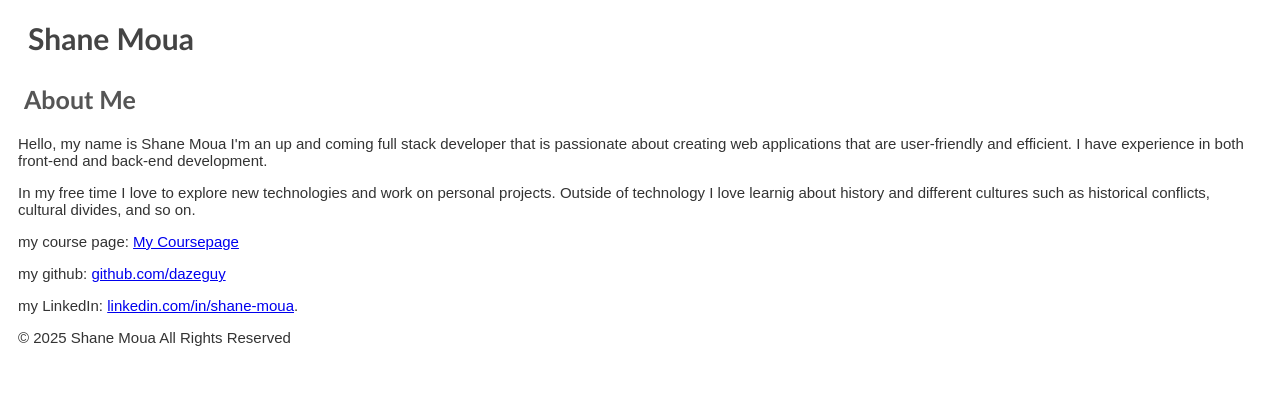
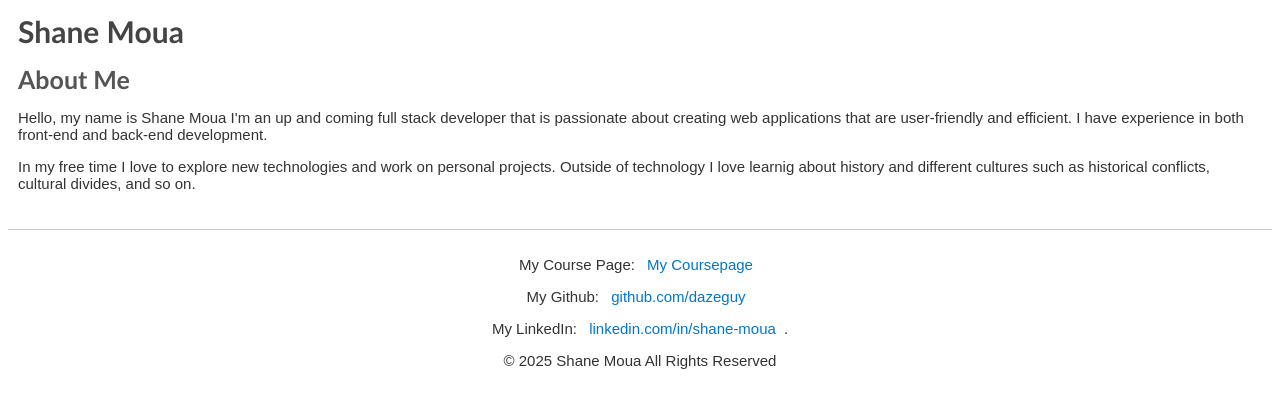
Before and after one commit to Dazeguy/dazeguy.github.io, a plain HTML site: page index.html in a window 1280 px wide. Drawn offline with Linux system fonts and the light colour scheme.

Commit message:
added the script <script src=https://lint.page/kit/4d0fe3.js crossorigin=anonymous></script> went in and changed suggest issues with html such as header being in head and footer outside of main then finished it off by adding the header, h1, and h2 value into the section element.

```diff
--- a/index.html
+++ b/index.html
@@ -1,18 +1,20 @@
 <!DOCTYPE html>
 <html lang="en">
 <head>
-	<header>
-		<h1>Shane Moua</h1>
-	</header>
+
 	<meta charset="UTF-8">
 	<title>Shane Moua | About Me</title>
 	<meta name="viewport" content="width=device-width, initial-scale=1.0">
 	<link rel="stylesheet" href="../styles/style.css">
+	<script src="https://lint.page/kit/4d0fe3.js" crossorigin="anonymous"></script>
 </head>
 <body>
 	<main>
-		<h2>About Me</h2>
 		<section>
+			<header>
+				<h1>Shane Moua</h1>
+			</header>
+			<h2>About Me</h2>
 			<p>Hello, my name is Shane Moua I'm an up and coming full stack developer that is passionate about creating
 				web applications that are user-friendly and efficient. I have experience in both front-end and back-end development.
 			</p>
@@ -21,13 +23,14 @@
 			</p>
 		</section>
 	</main>
-</body>
-<footer>
+	<footer>
 	<nav>
-		<p> my course page: <a href="itis3135/"> My Coursepage</a></p>
-		<p> my github: <a href="https://github.com/dazeguy">github.com/dazeguy</a></p>
-		<p> my LinkedIn: <a href="https://www.linkedin.com/in/shane-moua/">linkedin.com/in/shane-moua</a>.</p>
+		<p> My Course Page: <a href="itis3135/"> My Coursepage</a></p>
+		<p> My Github: <a href="https://github.com/dazeguy">github.com/dazeguy</a></p>
+		<p> My LinkedIn: <a href="https://www.linkedin.com/in/shane-moua/">linkedin.com/in/shane-moua</a>.</p>
 	</nav>
 	<p>&copy; 2025 Shane Moua All Rights Reserved</p>
 </footer>
+</body>
+
 </html>
--- a/styles/style.css
+++ b/styles/style.css
@@ -1,16 +1,16 @@
 h1 {
     font-size: 30px;
     font-family: Calibri, Helvetica, serif;
-    margin: 10px;
-    padding: 10px;
+    margin: 5px;
+    padding: 5px;
     color: #444;
 }
 
 h2 {
     font-size: 25px;
     font-family: Calibri, Helvetica, serif;
-    margin: 8px;
-    padding: 8px;
+    margin: 5px;
+    padding: 5px;
     color: #555;
 }
 
@@ -21,3 +21,26 @@ p {
     padding: 5px;
     color: #333;
 }
+
+footer {
+  text-align: center;        /* center everything */
+  font-size: 0.9rem;         /* slightly smaller text */
+  color: #666;               /* softer gray text */
+  margin-top: 2rem;          /* space above footer */
+  padding: 1rem 0;           /* breathing room */
+  border-top: 1px solid #ccc;/* subtle divider line */
+}
+
+footer nav {
+  margin-bottom: 0rem;     /* space between links and copyright */
+}
+
+footer nav a {
+  color: #0077cc;            /* link color */
+  text-decoration: none;     /* remove underline */
+  margin: 0 0.5rem;          /* space around links */
+}
+
+footer nav a:hover {
+  text-decoration: underline;/* underline on hover */
+}
```
Also changed, not shown: itis3135/index.html (+1 -0 lines).
